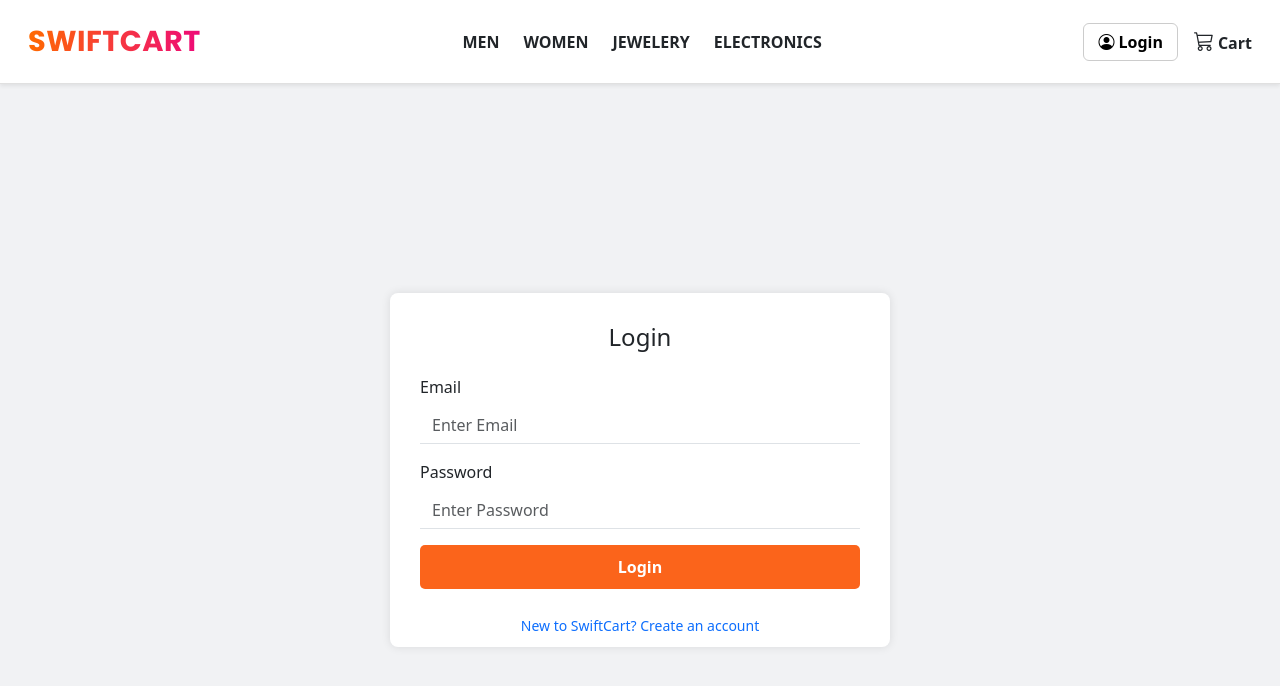
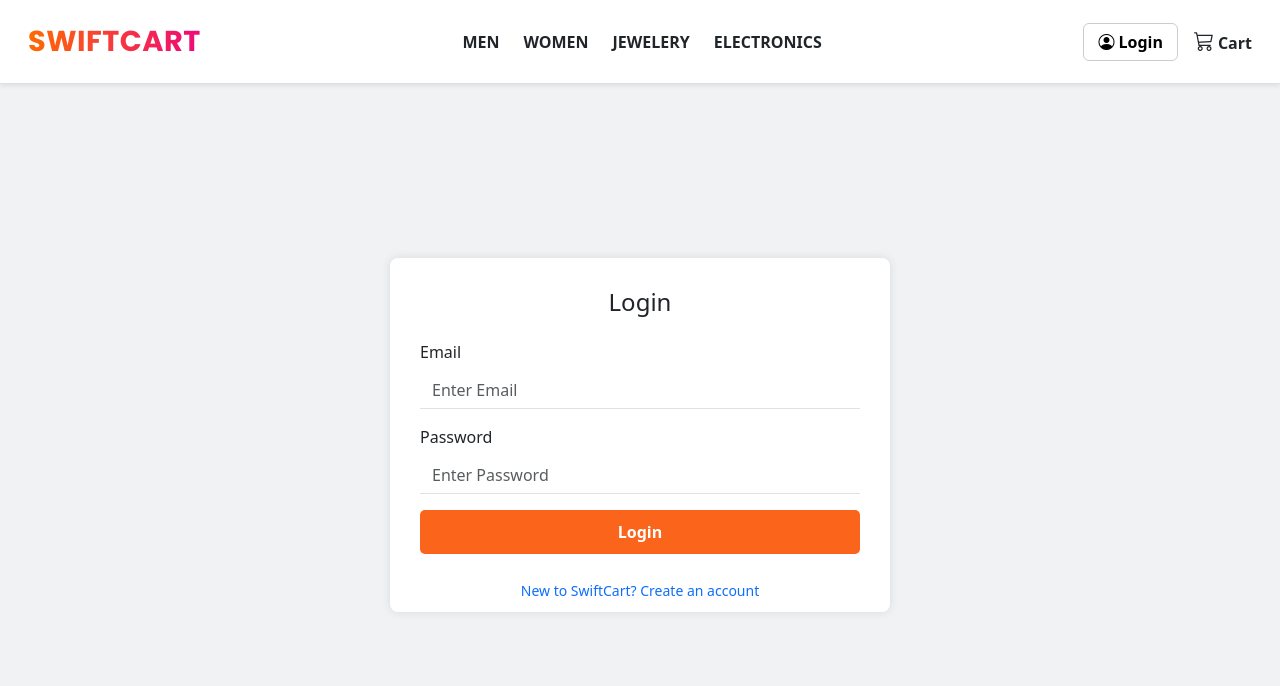
Before and after one commit to gauravavhale/e-commerce, a Next.js app in the folder frontend/: page /auth/login in a window 1280 px wide. Shown: the top 686 px of the page. Built offline with nearby package versions, Linux system fonts and the light colour scheme.

Commit message:
layout changes

```diff
--- a/frontend/src/app/auth/login/login.module.css
+++ b/frontend/src/app/auth/login/login.module.css
@@ -1,5 +1,4 @@
 .container {
-  min-height: 100vh;
   display: flex;
   justify-content: center;
   align-items: center;
--- a/frontend/src/app/auth/login/page.js
+++ b/frontend/src/app/auth/login/page.js
@@ -58,7 +58,7 @@
 
 
   return (
-   <div className={`${styles.container}`}>
+   <div className={`${styles.container} h-100`}>
   <form className={styles.form} onSubmit={fnSubmit}>
     <h4 className="text-center mb-4">Login</h4>
 
--- a/frontend/src/app/auth/signin/page.js
+++ b/frontend/src/app/auth/signin/page.js
@@ -59,7 +59,7 @@
 }
 
     return (
-    <div className="container d-flex justify-content-center align-items-center min-vh-100 px-3">
+    <div className="container d-flex justify-content-center align-items-center h-100 px-3">
   <form
     className={`w-100 p-4 rounded shadow ${styles.form}`}
     style={{ maxWidth: '420px' }}
--- a/frontend/src/app/auth/signin/signin.module.css
+++ b/frontend/src/app/auth/signin/signin.module.css
@@ -1,5 +1,4 @@
 .container {
-  min-height: 100vh;
   display: flex;
   justify-content: center;
   align-items: center;
```
